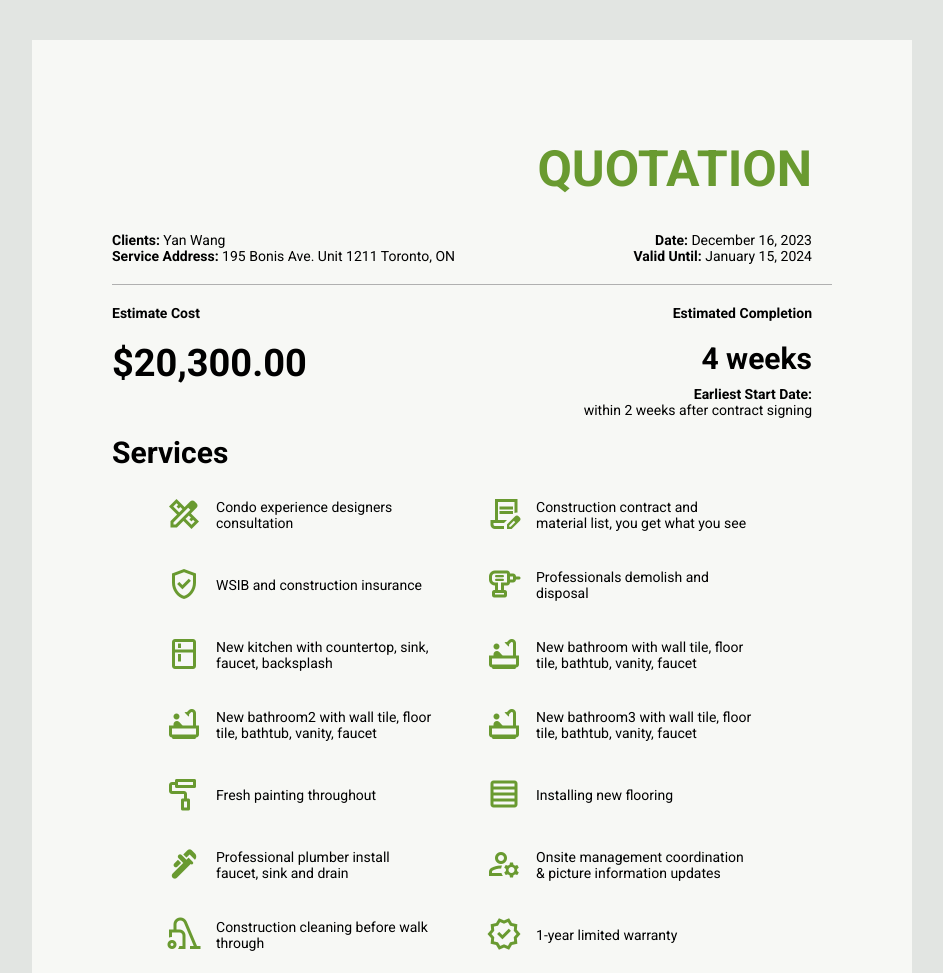
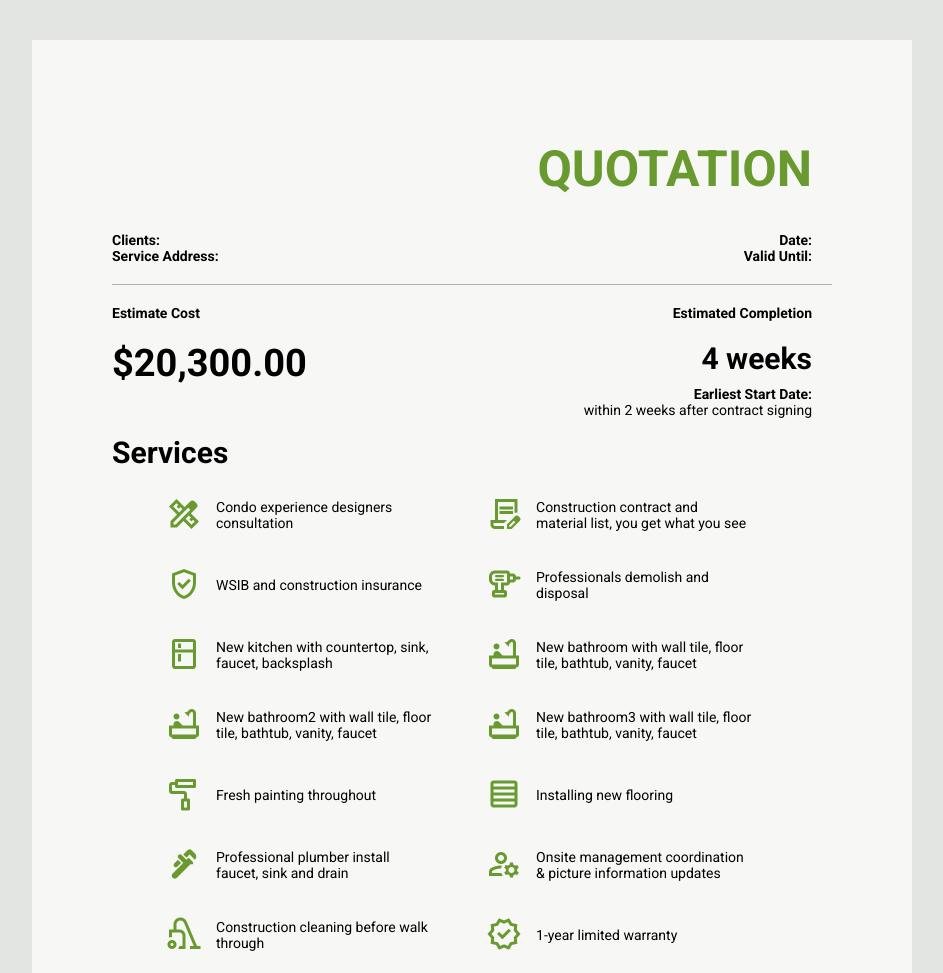
Before and after one commit to Altonsong/showroomvisit, a plain HTML site: page estimate.html in a window 1280 px wide. Shown: the top 973 px of the page, without its empty margins (168-1111 px from the left). Drawn offline with nearby package versions, Linux system fonts and the light colour scheme.

Commit message:
Update estimate.html

```diff
--- a/estimate.html
+++ b/estimate.html
@@ -28,16 +28,16 @@
         <div class="customer">
           <div class="clientsNameArea">
             <div class="clientsNameTitle bold">Clients: </div>
-            <div class="clientsName">Yan Wang</div>
+            <div class="clientsName"> </div>
           </div>
           <div class="serviceAddressArea">
             <div class="serviceAddressTitle bold">Service Address: </div>
-            <div class="serviceAddress">195 Bonis Ave. Unit 1211 Toronto, ON</div>
+            <div class="serviceAddress"> </div>
           </div>
         </div>
         <div class="dateArea">
-          <div class="date"><span class="bold-text">Date: </span>December 16, 2023</div>
-          <div class="validUnitl"><span class="bold-text">Valid Until: </span>January 15, 2024</div>
+          <div class="date"><span class="bold-text">Date: </span> </div>
+          <div class="validUnitl"><span class="bold-text">Valid Until: </span> </div>
         </div>
       </div>
 
```
